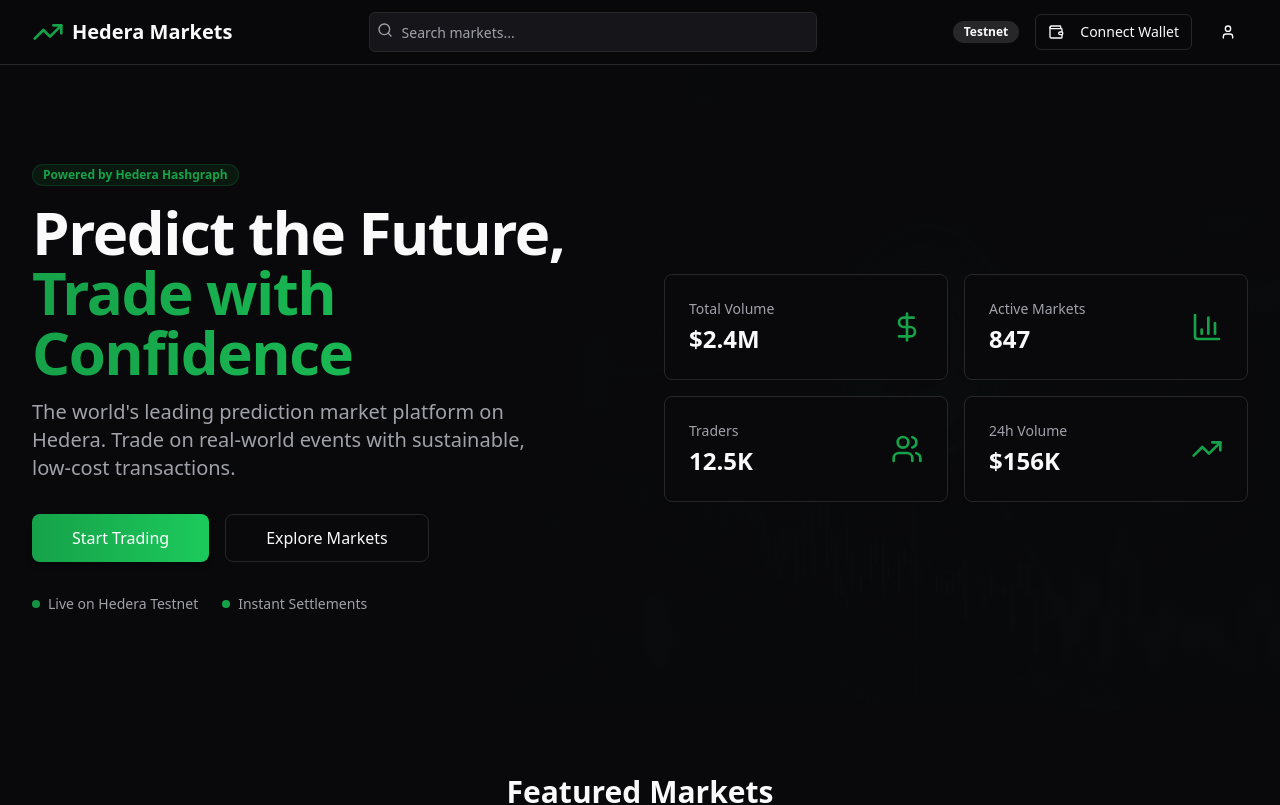
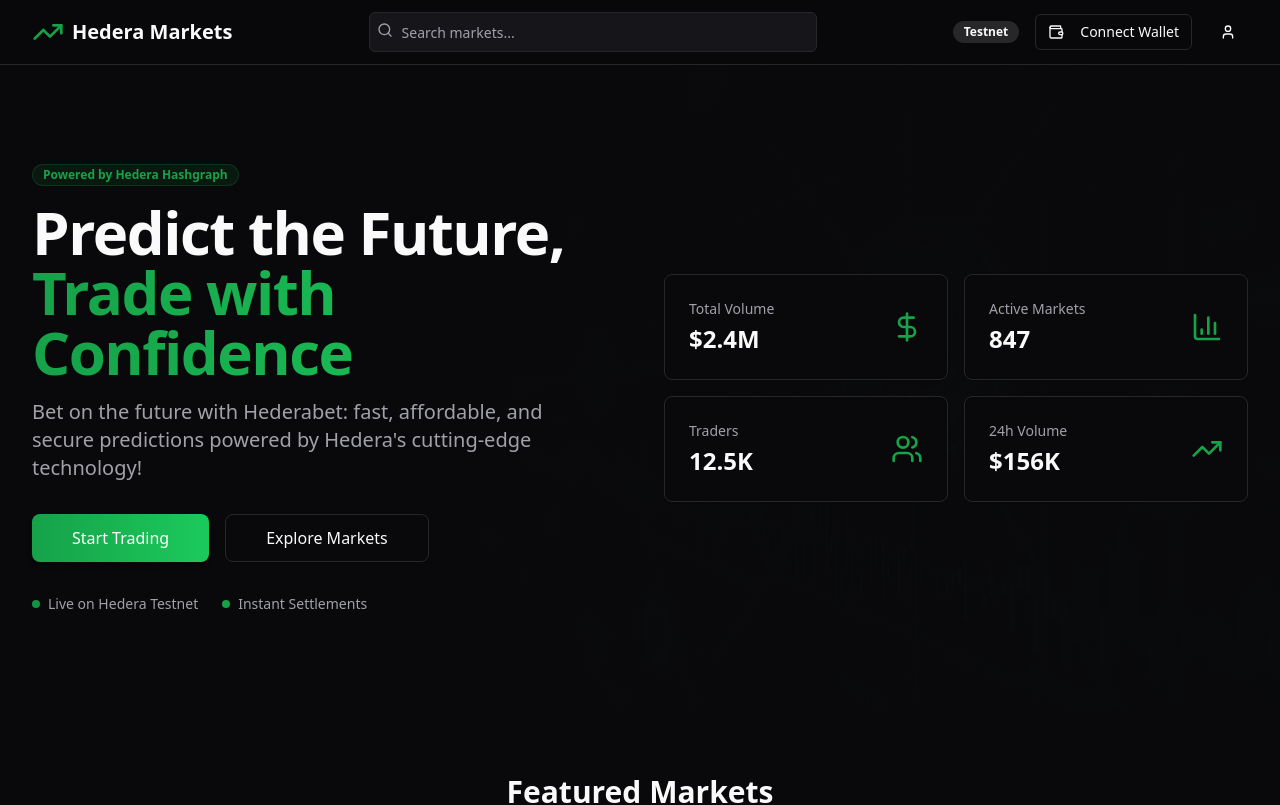
Before and after one commit to Amplified-Information/testing, a React (Vite) app: page / in a window 1280 px wide. Shown: the top 805 px of the page. Built offline with nearby package versions, Linux system fonts and the light colour scheme.

Commit message:
Update tagline
Replace the existing tagline with the new one: "Bet on the future with Hederabet: fast, affordable, and secure predictions powered by Hedera's cutting-edge technology!"

```diff
--- a/src/components/Hero/HeroSection.tsx
+++ b/src/components/Hero/HeroSection.tsx
@@ -38,10 +38,9 @@ const HeroSection = () => {
                 </span>
               </h1>
 
-              <p className="text-xl text-muted-foreground max-w-lg">
-                The world's leading prediction market platform on Hedera.
-                Trade on real-world events with sustainable, low-cost transactions.
-              </p>
+               <p className="text-xl text-muted-foreground max-w-lg">
+                 Bet on the future with Hederabet: fast, affordable, and secure predictions powered by Hedera's cutting-edge technology!
+               </p>
             </div>
 
             <div className="flex flex-col sm:flex-row gap-4">
```
